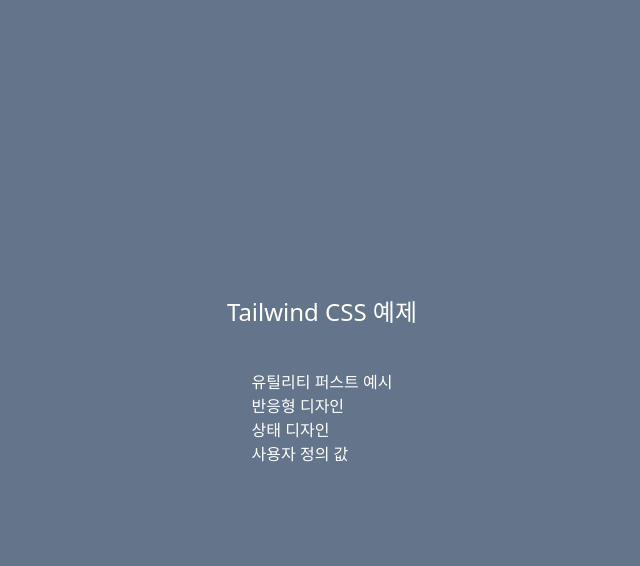
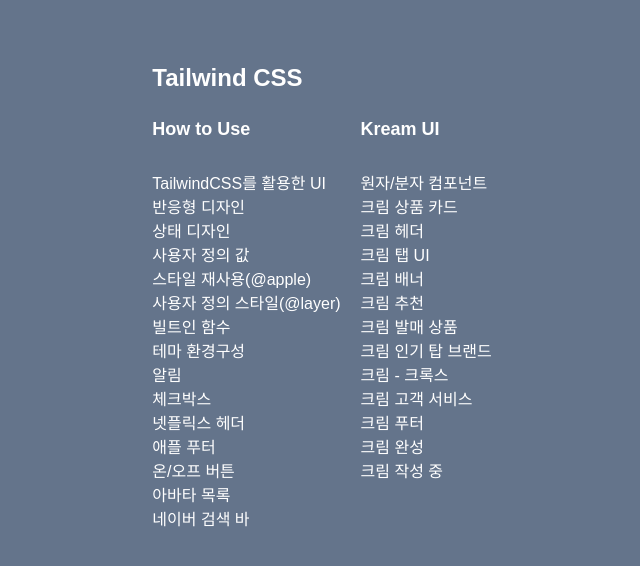
Before and after one commit to jimyeong21/learn-tailwind, a website: page index.html in a window 1280 px wide. Shown: the whole page, without its empty margins (318-958 px from the left). Drawn offline with nearby package versions, Linux system fonts and the light colour scheme; files that its build step writes are made by us from their sources.

Commit message:
index.html 목록 추가

```diff
--- a/index.html
+++ b/index.html
@@ -1,19 +1,51 @@
-<!DOCTYPE html>
+<!doctype html>
 <html lang="ko-KR">
   <head>
     <meta charset="UTF-8" />
     <meta name="viewport" content="width=device-width, initial-scale=1.0" />
     <title>Tailwind CSS</title>
-    <link rel="icon" href="/src/assets/tailwind.svg" type="image/svg" />
+    <link rel="icon" href="/src/assets/favicon/tailwind.svg" />
     <link rel="stylesheet" href="/src/styles/main.css" />
+    <link rel="stylesheet" href="/src/pages/css/index.css" />
   </head>
-  <body class="h-screen bg-slate-500 text-white flex flex-col justify-center items-center">
-    <h1 class="text-3xl">Tailwind CSS 예제</h1>
-    <ul class="my-10">
-      <li><a href="/src/views/01-utility-first.html">유틸리티 퍼스트 예시</a></li>
-      <li><a href="/src/views/02-responsive.html">반응형 디자인</a></li>
-      <li><a href="/src/views/03-state.html">상태 디자인</a></li>
-      <li><a href="/src/views/04-arbitrary.html">사용자 정의 값</a></li>
-    </ul>
+  <body class="bg-slate-500 font-pretendard text-white">
+    <div class="container m-10 mx-auto grid grid-cols-[repeat(2,_auto)] grid-rows-2 justify-center gap-5 p-5">
+      <h1 class="col-span-2 text-3xl font-bold">Tailwind CSS</h1>
+      <h2 class="col-start-1 col-end-2 row-start-2 row-end-3 text-lg font-bold">How to Use</h2>
+      <ul>
+        <li><a href="/src/views/01-utility-first.html">TailwindCSS를 활용한 UI</a></li>
+        <li><a href="/src/views/02-responsive.html">반응형 디자인</a></li>
+        <li><a href="/src/views/03-state.html">상태 디자인</a></li>
+        <li><a href="/src/views/04-arbitrary.html">사용자 정의 값</a></li>
+        <li><a href="/src/views/05-apply.html">스타일 재사용(@apple)</a></li>
+        <li><a href="/src/views/06-layer.html">사용자 정의 스타일(@layer)</a></li>
+        <li><a href="/src/views/07-built-in.html">빌트인 함수</a></li>
+        <li><a href="/src/views/08-theme-config.html">테마 환경구성</a></li>
+        <li><a href="/src/views/09-notification.html">알림</a></li>
+        <li><a href="/src/views/10-checkbox.html">체크박스</a></li>
+        <li><a href="/src/views/11-netflix-header.html">넷플릭스 헤더</a></li>
+
+        <li><a href="/src/views/12-apple-footer.html">애플 푸터</a></li>
+        <li><a href="/src/views/13-on-off-button.html">온/오프 버튼</a></li>
+        <li><a href="/src/views/14-avatar-list.html">아바타 목록</a></li>
+        <li><a href="/src/views/15-search-bar.html">네이버 검색 바</a></li>
+      </ul>
+      <h2 class="col-start-2 col-end-3 row-start-2 row-end-3 text-lg font-bold">Kream UI</h2>
+      <ul>
+        <li><a href="/src/pages/components/01-atoms-molecules.html">원자/분자 컴포넌트</a></li>
+        <li><a href="/src/pages/components/02-product-card.html">크림 상품 카드</a></li>
+        <li><a href="/src/pages/components/03-header.html">크림 헤더</a></li>
+        <li><a href="/src/pages/components/04-tabs.html">크림 탭 UI</a></li>
+        <li><a href="/src/pages/components/05-banner.html">크림 배너</a></li>
+        <li><a href="/src/pages/components/06-recommand.html">크림 추천</a></li>
+        <li><a href="/src/pages/components/07-just-dropped.html">크림 발매 상품</a></li>
+        <li><a href="/src/pages/components/08-top-brand.html">크림 인기 탑 브랜드</a></li>
+        <li><a href="/src/pages/components/09-crocs.html">크림 - 크록스</a></li>
+        <li><a href="/src/pages/components/10-customer-service.html">크림 고객 서비스</a></li>
+        <li><a href="/src/pages/components/11-footer.html">크림 푸터</a></li>
+        <li><a href="/src/pages/kream-finish.html">크림 완성</a></li>
+        <li><a href="/src/pages/kream.html">크림 작성 중</a></li>
+      </ul>
+    </div>
   </body>
 </html>
```
